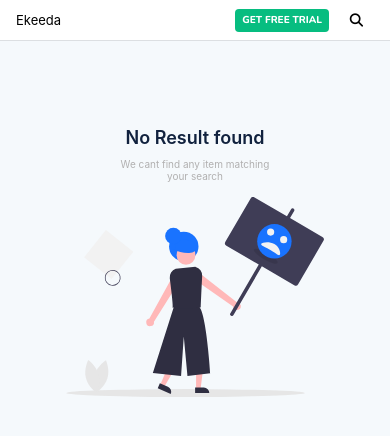
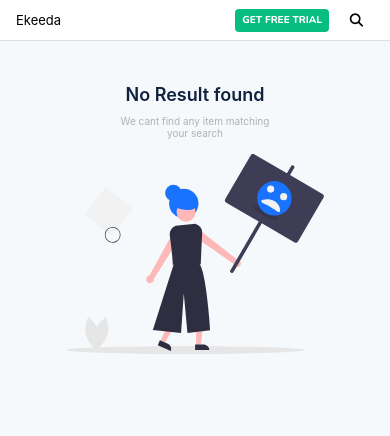
Before and after one commit to iamdkcoder/ekeeda-search-page, a plain HTML site: page index.html in a window 390 px wide. Drawn offline with nearby package versions, Linux system fonts and the light colour scheme.

Commit message:
checking2

```diff
--- a/style1.css
+++ b/style1.css
@@ -126,11 +126,12 @@ ul li.trial button {
 
   .message {
     height: 0;
-    top: -70%;
+    top: -80%;
   }
   .message .text {
-    width: 140px;
+    width: 160px;
     height: 60px;
+    text-align: center;
     margin: auto;
     padding: 0;
   }
@@ -142,7 +143,7 @@ ul li.trial button {
   .message p {
     width: 160px;
     margin: auto;
-    margin-left: -10px;
+
     font-size: x-small;
     color: #b1b0b0;
   }
```
